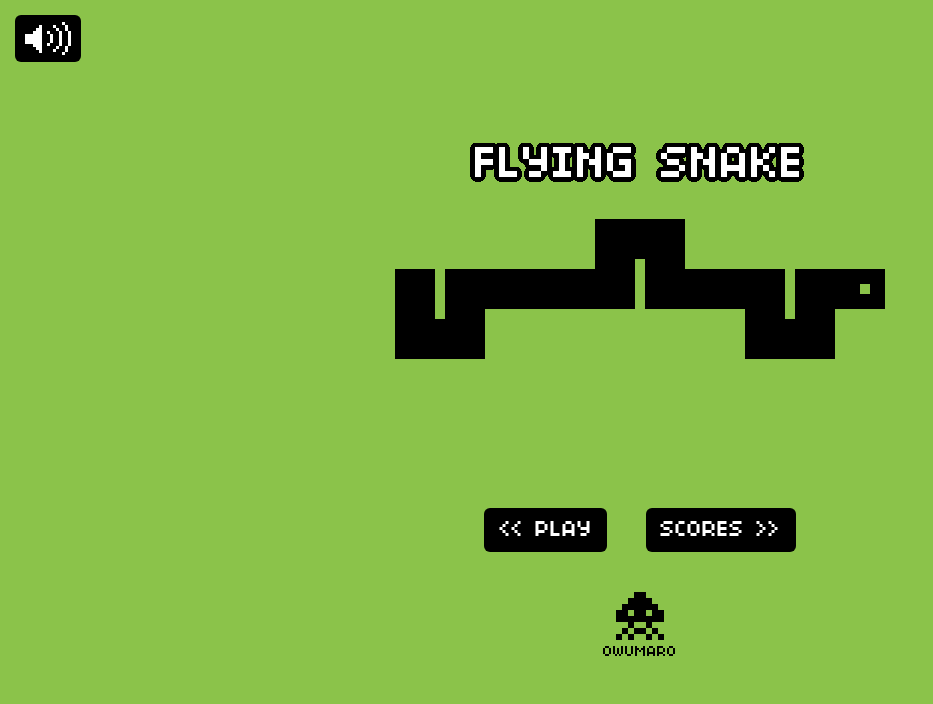
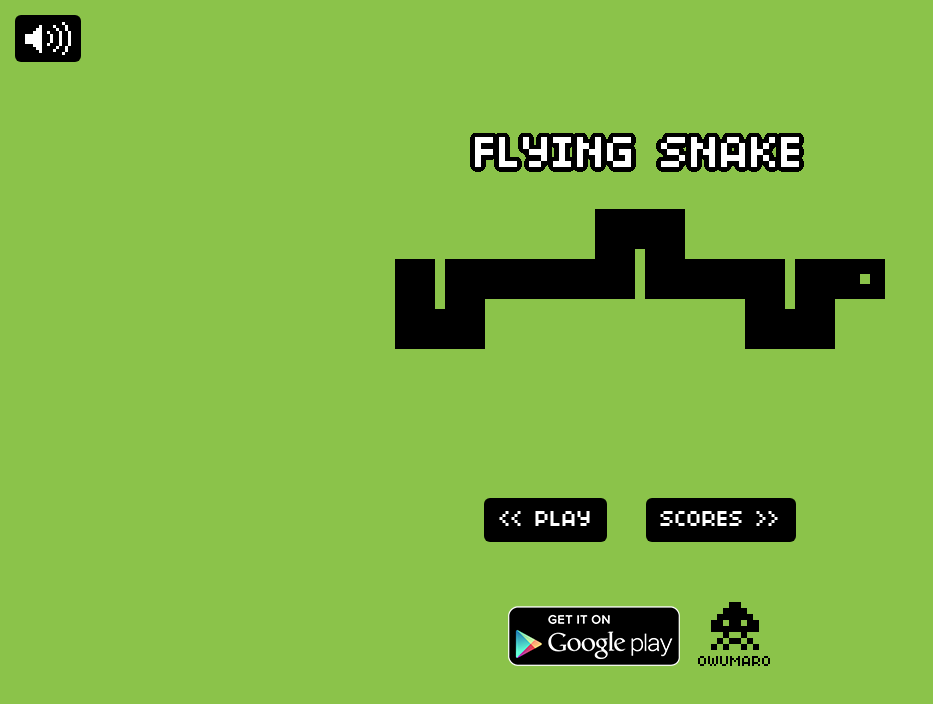
Before and after one commit to Owumaro/owumaro.github.io, a plain HTML site: page flying-snake/index.html in a window 1280 px wide. Shown: the whole page, without its empty margins (0-933 px from the left). Drawn offline with Linux system fonts and the light colour scheme; no server answers.

Commit message:
Flying Snake : added Google Play Store button

```diff
--- a/flying-snake/css/style.css
+++ b/flying-snake/css/style.css
@@ -65,11 +65,24 @@ div.title, div.buttons, div.footer {
   margin: 25px 0;
 }
 
+div.footer {
+  padding-top:20px;
+}
+
+div.footer div {
+  display:inline-block;
+  margin:0 5px;
+}
+
 div.footer a {
   text-decoration: none;
 }
 
-div.footer img {
+div.footer img#googleplay {
+  margin-bottom:px;
+}
+
+div.footer img#owumaro {
   width:48px;
 }
 
@@ -78,7 +91,7 @@ div.footer img {
     font-size:12px;
   }
 
-  div.footer img {
+  div.footer img#owumaro {
     width:32px;
   }
 }
--- a/flying-snake/index.html
+++ b/flying-snake/index.html
@@ -23,10 +23,17 @@
           </div>
 
           <div class="footer">
-            <a href="https://github.com/Owumaro" target="_blank">
-              <img src="img/owumaro.gif">
-              <br />Owumaro
-            </a>
+            <div>
+              <a href="https://play.google.com/store/apps/details?id=com.owumaro.flying_snake_mobile" target="_blank">
+                <img src="img/googleplay.png" id="googleplay">
+              </a>
+            </div>
+            <div>
+              <a href="https://github.com/Owumaro" target="_blank">
+                <img src="img/owumaro.gif" id="owumaro">
+                <br>Owumaro
+              </a>
+            </div>
           </div>
 
         </div>
```
Also changed, not shown: flying-snake/img/googleplay.png (added).
